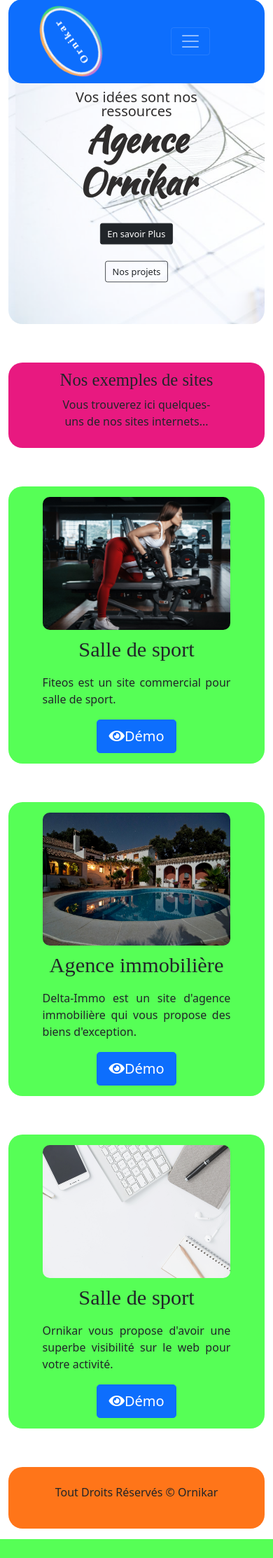
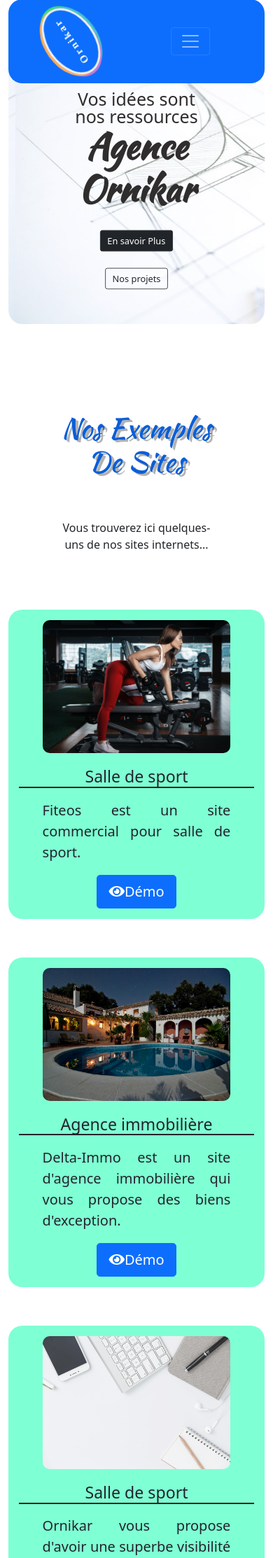
Before and after one commit to RENZOZ78/ORNIKAR, a PHP site: page /projets.html in a window 390 px wide. Shown: the part 16-2242 px from the top of the page at 70% size. Before the commit the page ends 2215 px from the top, so only its background shows below. Run offline with PHP 8.4, Linux system fonts and the light colour scheme; some libraries are stand-ins or nearby versions.

Commit message:
modif titres & texte page projet

```diff
--- a/projets.css
+++ b/projets.css
@@ -15,12 +15,11 @@ header{
     background-position: center;
     border-bottom-left-radius: 20px;
     border-bottom-right-radius:20px;
-    height: 95vh;
+    height: 55vh;
 }
 
 .text-intro{
     padding-top: 15rem;
-
 
 }
 
@@ -103,6 +102,24 @@ h1{
     display: block;
     justify-content: flex-end;
   }
+
+h2{
+  text-transform: capitalize;
+  color: #0b5ed7;
+  margin-top: 30px;
+  text-shadow: 4px 3px 0px rgba(0,0,0,0.3);
+  font-size: 70px;
+padding-top: 80px;
+padding-bottom: 50px;
+font-family: 'Kaushan Script';
+}
+
+
+  h3{
+    border-bottom: 2px solid;
+    border-bottom-style:
+  }
+
 
 
 
@@ -204,6 +221,24 @@ h1{
       width: 100%;
       margin: 0 auto;
     } */
+    .sect_tit_txt{
+      margin:15px 12px 15px;
+    }
+
+  h2.section_title.text-center{
+    font-size: 40px;
+    padding-top: 30px;
+  }
+  p.section_text{
+    padding-top: 0;
+  }
+  h3.titre_site{
+    padding-top: 20px;
+  }
+
+  /* h2{
+    font-size: 40px;
+  } */
 
     .projects_section{
       display: block;
@@ -238,7 +273,7 @@ h1{
     .project {
         display: block;
         margin: 55px auto;
-      background-color: rgba(15, 255, 15, 0.7) ;
+        background-color: aquamarine ;
         background-position: 10px;
         border-radius: 20px;
         padding: 15px;
@@ -250,9 +285,9 @@ h1{
     }
 
     .sect_tit_txt{
-     background-color: rgba(230, 0, 115, 0.9) ;
+       /* background-color: rgba(230, 0, 115, 0.9) ; */
         background-position: 10px;
-      border-radius: 20px;
+        /* border-radius: 20px; */
         padding: 10px 70px ;
         width: auto;
         margin: 55px 12px 15px;
@@ -260,7 +295,7 @@ h1{
     }
 
     footer{
-    background-color: rgba(255, 102, 0, 0.9) ;
+      background-color: whitesmoke ;
       background-position: 10px;
       border-radius: 20px;
       padding: 10px 70px ;
@@ -280,11 +315,12 @@ h1{
       text-align: justify;
       width: 80%;
       margin: 5% auto;
+      font-size: 20px;
     }
 
-  h2{
+    /* h2{
       font-family: Kaushan;
-  }
+    } */
 
     h2.titre_site{
       font-size: 1.9rem;
@@ -332,10 +368,10 @@ h1{
       padding-top: 120px;
       /* padding-bottom: 200px; */
   }
-  .preTxt{
+  /* .preTxt{
       font-size: 20px;
 
-  }
+  } */
   .container.cont_nav{
     display: flex;
     justify-content: space-between;
--- a/projets.html
+++ b/projets.html
@@ -31,7 +31,7 @@
     </head>
 
     <body>
-    <!-- header, Navigation, titre -->
+    <!-- header, Navigation, titre ------------------------------------------------------->
         <header id="top" >
             <div class="container "  >
                 <nav class="navbar navbar-expand-md bg-primary navbar-dark fixed-top" id="main-nav">
@@ -75,12 +75,13 @@
                 </div>
             </div>
         </header>
+<!-- section projets--------------------------------------------------------- -->
 
         <section class="projects_section text_center ptb_3">
 
             <div class="sect_tit_txt">
-                <h2 class="section_title ">Nos exemples de sites</h2>
-                <p class="section_text ">Vous trouverez ici quelques-uns de nos sites internets...</p>
+                <h2 class="section_title text-center ">Nos exemples de sites</h2>
+                <p class="section_text text-center ">Vous trouverez ici quelques-uns de nos sites internets...</p>
             </div>
 
             <div class="container">
@@ -90,7 +91,7 @@
                     <div class="project" >
                         <img src="img/gym-accueil.jpg" class="gym-accueil-img"  alt="Fiteos" height="190px" width="320px" data-aos="zoom-in" >
                         <div class="project_content">
-                            <h2 class="titre_site" data-aos="fade-left"  >Salle  de sport </h2>
+                            <h3 class="titre_site" data-aos="fade-left"  >Salle  de sport </h3>
                             <p class="project_text " data-aos="fade-up"
         data-aos-anchor-placement="top-center" >Fiteos est un site commercial pour salle de sport. </p>
                             <a href="https://cocky-einstein-d0b9f5.netlify.app/" class="btn btn-lg btn-primary btn_project_section" data-aos="fade-up" ><i class="fas fa-eye"></i>Démo</a>
@@ -99,7 +100,7 @@
                     <div class="project">
                         <img src="img/img-portfolio2.jpg" alt="delta-immo" height="190px" width="320px" data-aos="zoom-in" >
                         <div class="project_content">
-                            <h2 class="titre_site" data-aos="fade-left" text-center >Agence immobilière </h2>
+                            <h3 class="titre_site" data-aos="fade-left" text-center >Agence immobilière </h2>
                             <p class="project_text" data-aos="fade-up" >Delta-Immo est un site d'agence immobilière qui vous propose des biens d'exception. </p>
                             <a href="https://relaxed-lewin-d05331.netlify.app/" class="btn btn-lg btn-primary btn_project_section" data-aos="fade-up" ><i class="fas fa-eye"></i>Démo</a>
                         </div>
@@ -107,9 +108,17 @@
                     <div class="project">
                         <img src="img/ornikar.png" alt="ornikar" height="190px" width="320px" data-aos="zoom-in" >
                         <div class="project_content">
-                            <h2 class="titre_site" data-aos="fade-left" text-center >Salle de sport </h2>
+                            <h3 class="titre_site" data-aos="fade-left" text-center >Salle de sport </h2>
                             <p class="project_text" data-aos="fade-up" >Ornikar vous propose d'avoir une superbe visibilité sur le web pour votre activité.  </p>
                             <a href="https://friendly-davinci-48a04c.netlify.app/" class="btn btn-lg btn-primary btn_project_section" data-aos="fade-up" ><i class="fas fa-eye"></i>Démo</a>
+                        </div>
+                    </div>
+                    <div class="project">
+                        <img src="img/charpente.png" alt="baptiCouveture" height="190px" width="320px" data-aos="zoom-in" >
+                        <div class="project_content">
+                            <h3 class="titre_site" data-aos="fade-left" text-center >Bâtiment </h2>
+                            <p class="project_text" data-aos="fade-up" >Ornikar vous propose d'avoir une superbe visibilité sur le web pour votre activité.  </p>
+                            <a href="https://pensive-darwin-cb84ab.netlify.app//" class="btn btn-lg btn-primary btn_project_section" data-aos="fade-up" ><i class="fas fa-eye"></i>Démo</a>
                         </div>
                     </div>
 
--- a/style.css
+++ b/style.css
@@ -115,12 +115,12 @@ h2.about{
 
 }
 
-.h2Photos{
+/* .h2Photos{
     padding-top: 50px;
     padding-bottom: 20px;
     font-family: "Kaushan Script";
     font-size: 70px;
-}
+} */
 
 #galerie .container p{
     padding-bottom: 40px;
```
Lines whose indentation alone changed are shown as unchanged.
